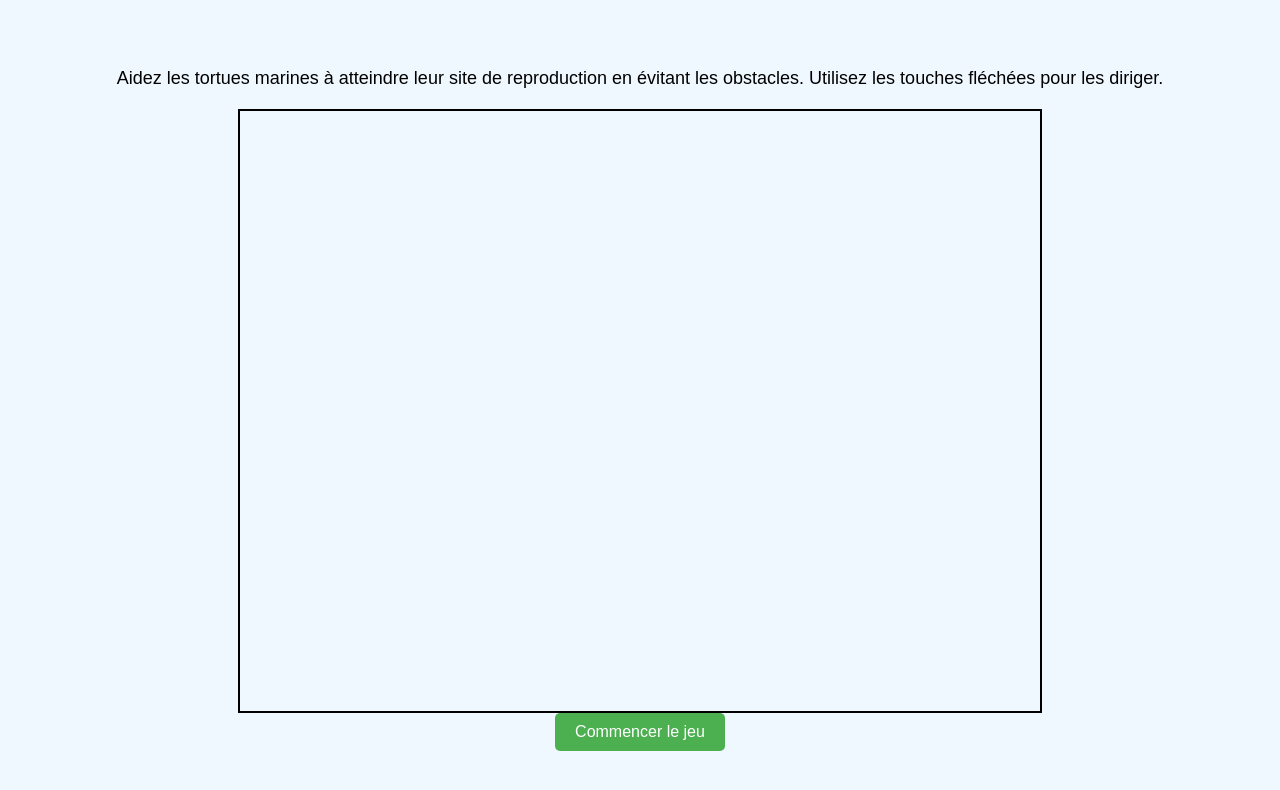
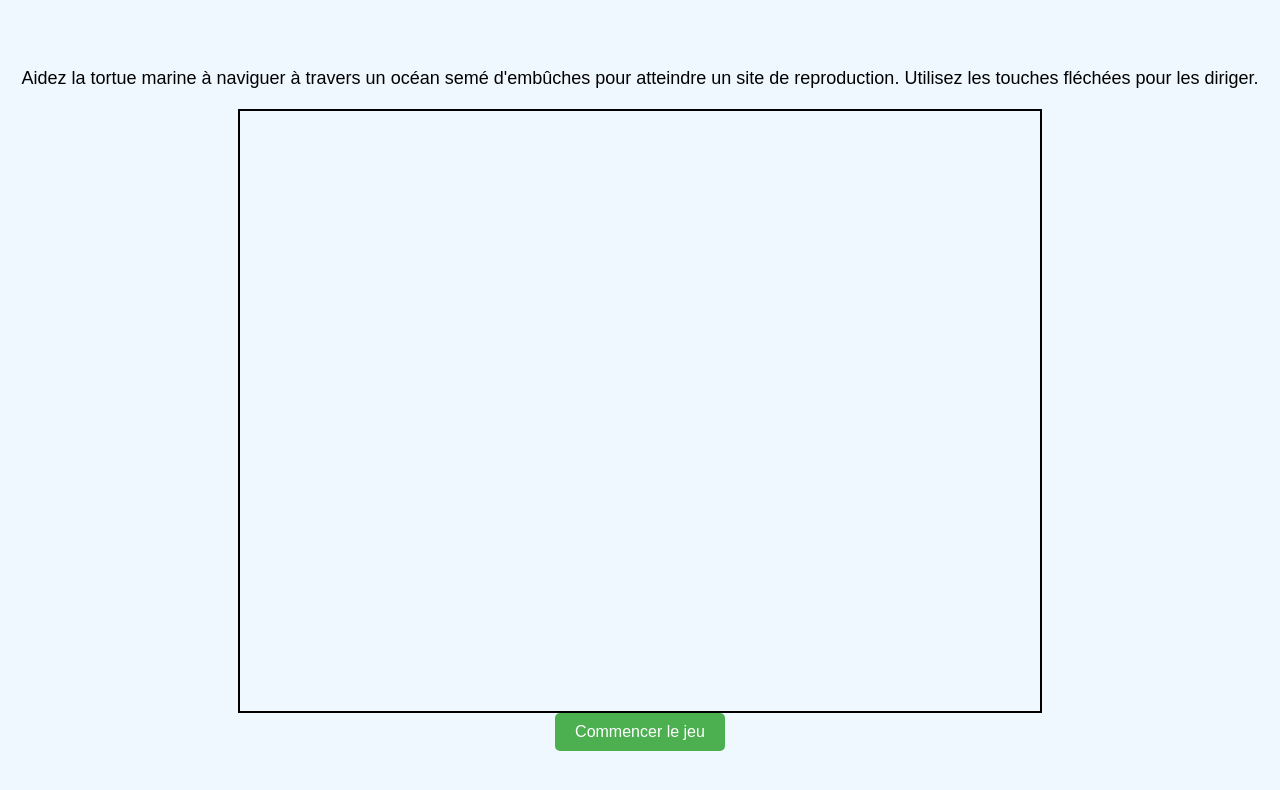
Before and after one commit to Vert-Paturage/N2I, a plain HTML site: page tortues/tortues.html in a window 1280 px wide. Drawn offline with Linux system fonts and the light colour scheme.

Commit message:
Jeu tortue

```diff
--- a/tortues/tortues.html
+++ b/tortues/tortues.html
@@ -36,7 +36,7 @@
 </head>
 <body>
 
-<p id="instruction">Aidez les tortues marines à atteindre leur site de reproduction en évitant les obstacles. Utilisez les touches fléchées pour les diriger.</p>
+<p id="instruction">Aidez la tortue marine à naviguer à travers un océan semé d'embûches pour atteindre un site de reproduction. Utilisez les touches fléchées pour les diriger.</p>
 <canvas id="gameCanvas" width="800" height="600"></canvas>
 <button id="startButton">Commencer le jeu</button>
 
```
